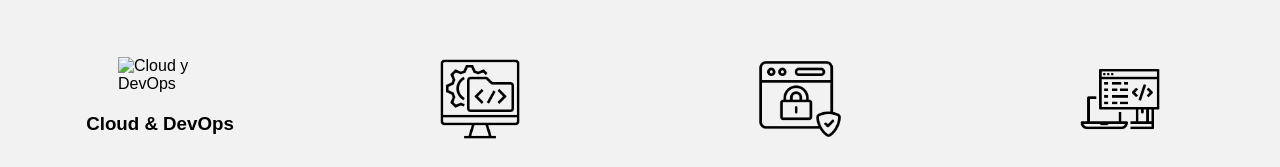
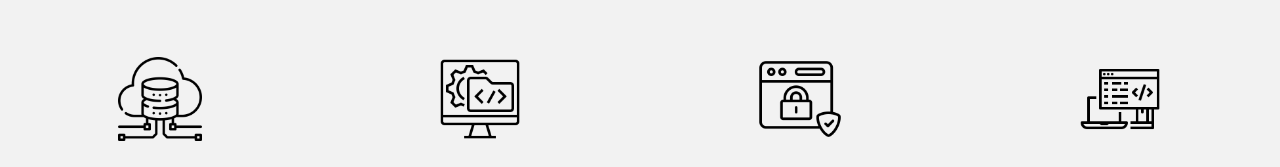
Before and after one commit to danielablancom/adsolutions-grid.github.io, a plain HTML site: page index.html in a window 1280 px wide. Shown: the part 1003-1170 px from the top of the page. Drawn offline with nearby package versions, Linux system fonts and the light colour scheme.

Commit message:
fixing route img cloud

```diff
--- a/index.html
+++ b/index.html
@@ -81,7 +81,7 @@
             <div class="container-sectionTwo__services">
                 <div class="container-sectionTwo__description">
                     <div class="container-sectionTwo__img-col">
-                        <img src="/assets/cloud-data.png" alt="Cloud y DevOps">
+                        <img src="/assets/img/cloud-data.png" alt="Cloud y DevOps">
                     </div>
                     <h3 class="container-sectionTwo__description--title">Cloud & DevOps</h3>
                     <p class="container-sectionTwo__description--paragrah">En A & D Solutions hacemos que la
```
